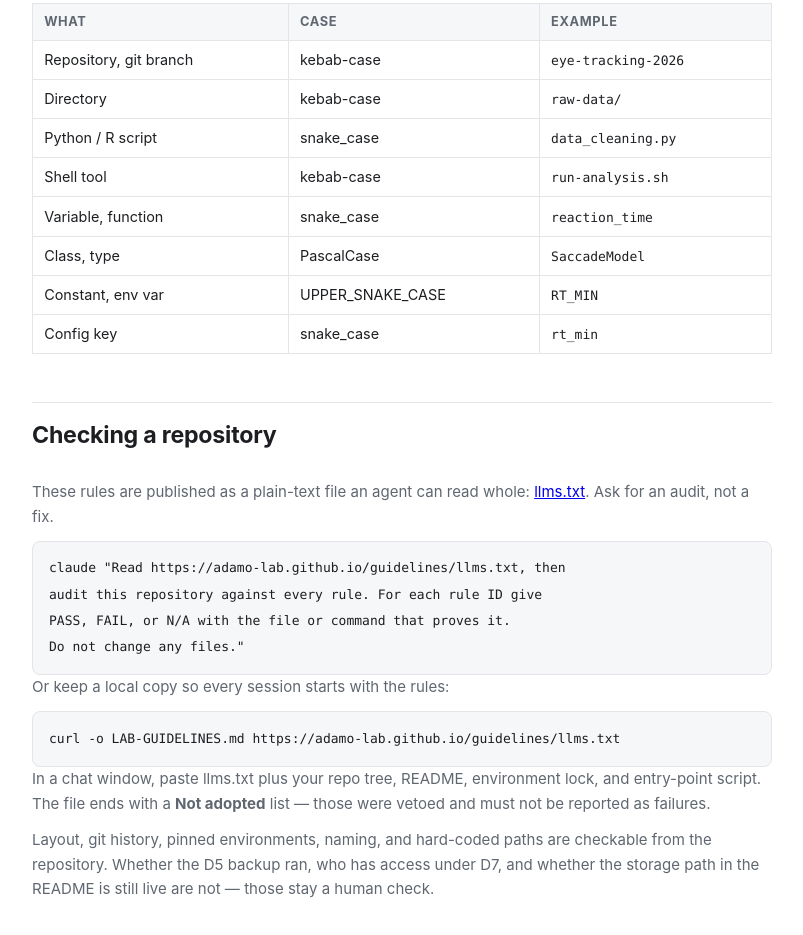
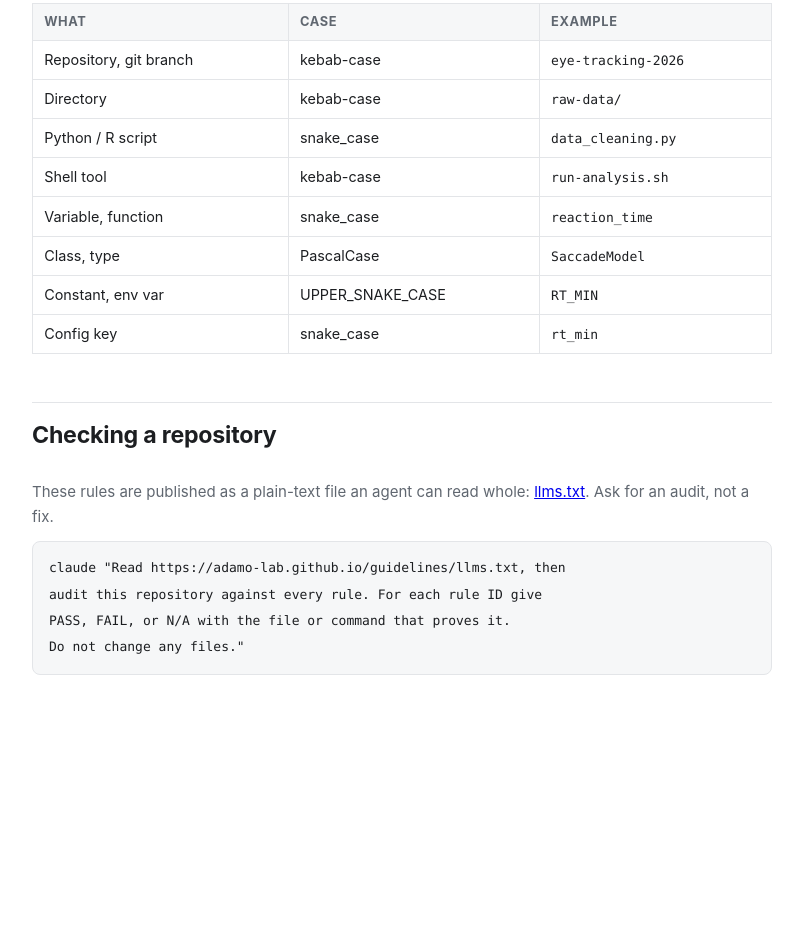
Before and after one commit to ADAMO-Lab/guidelines, a plain HTML site: page index.html in a window 1280 px wide. Shown: the part 8507-9442 px from the top of the page, without its empty margins (298-1101 px from the left). After the commit the page ends 9296 px from the top, so only its background shows below. Drawn offline with Linux system fonts and the light colour scheme.

Commit message:
Trim web self-check section to the audit command

```diff
--- a/index.html
+++ b/index.html
@@ -163,15 +163,7 @@ chmod 700 safe/            # owner-only access</code></pre></article></section><
 audit this repository against every rule. For each rule ID give
 PASS, FAIL, or N/A with the file or command that proves it.
 Do not change any files."</code></pre>
-<p>Or keep a local copy so every session starts with the rules:</p>
-<pre><code>curl -o LAB-GUIDELINES.md https://adamo-lab.github.io/guidelines/llms.txt</code></pre>
-<p>In a chat window, paste llms.txt plus your repo tree, README, environment lock,
-and entry-point script. The file ends with a <b>Not adopted</b> list — those were
-vetoed and must not be reported as failures.</p>
-<p>Layout, git history, pinned environments, naming, and hard-coded paths are
-checkable from the repository. Whether the D5 backup ran, who has access under D7,
-and whether the storage path in the README is still live are not — those stay a
-human check.</p></article></section>
+</article></section>
 </main>
 </div>
 <p class="empty hide" id="none">No rule matches that.</p>
```
Also changed, not shown: 1 other file.
